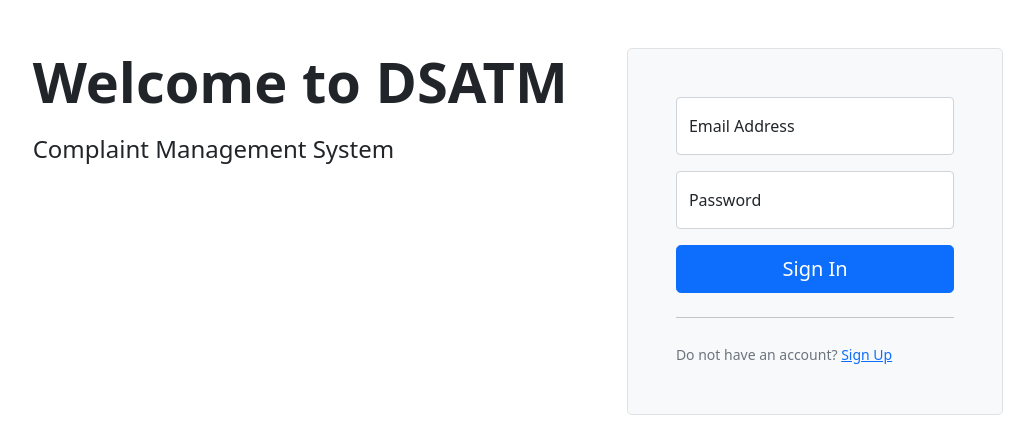
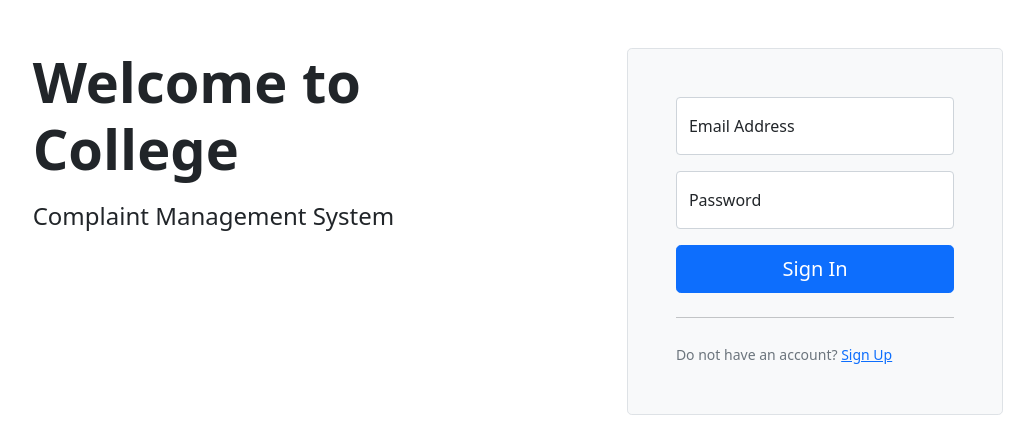
Before and after one commit to I-SakshamSingh/gauntlet-ticketing-system, a Django app: page /accounts/login/ in a window 1280 px wide. Shown: the top 422 px of the page, without its empty margins (122-1156 px from the left). Run offline with Django 5.2, Linux system fonts and the light colour scheme; some libraries are stand-ins or nearby versions.

Commit message:
changes made on the Dashboard

```diff
--- a/templates/accounts/login.html
+++ b/templates/accounts/login.html
@@ -2,7 +2,7 @@
 
 
 {% block heading %}
-Welcome to DSATM
+Welcome to College
 {% endblock heading %}
 
 {% block content %}
```
